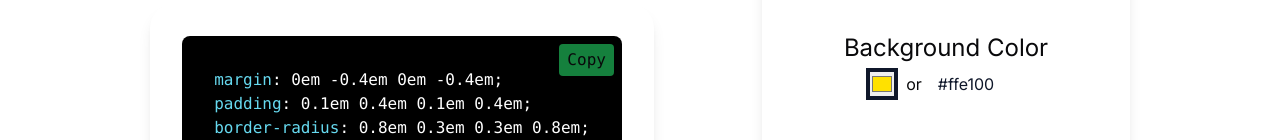
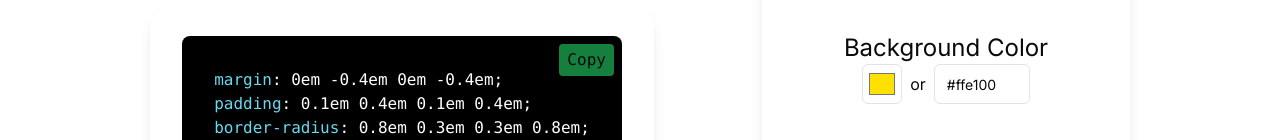
Before and after one commit to kovrichard/highlight-css, a Next.js app: page / in a window 1280 px wide. Shown: the part 376-516 px from the top of the page. Built offline with nearby package versions, Linux system fonts and the light colour scheme.

Commit message:
feat: change color picker to shadcn

```diff
--- a/src/app/page.tsx
+++ b/src/app/page.tsx
@@ -3,7 +3,14 @@
 import { useRef, useState } from "react";
 import Image from "next/image";
 import { Slider } from "@/components/ui/slider";
-import { Select, SelectContent, SelectItem, SelectTrigger, SelectValue } from "@/components/ui/select";
+import {
+  Select,
+  SelectContent,
+  SelectItem,
+  SelectTrigger,
+  SelectValue,
+} from "@/components/ui/select";
+import { Input } from "@/components/ui/input";
 
 enum Style {
   Gradient = "Gradient",
@@ -173,19 +180,18 @@
           <div className="flex flex-col items-center p-8 rounded-3xl">
             <label className="text-2xl">Background Color</label>
             <div className="flex items-center gap-2">
-              <input
+              <Input
                 type="color"
-                className="w-8 h-8 p-0 border-4 border-slate-900"
-                style={{ WebkitAppearance: "none" }}
                 value={color}
                 onChange={(e) => setColor(e.target.value)}
+                className="w-10 h-10 p-1"
               />
               <span>or</span>
-              <input
+              <Input
                 type="text"
-                className="w-24 p-2 text-slate-900"
                 value={color}
                 onChange={(e) => setColor(e.target.value)}
+                className="w-24"
               />
             </div>
           </div>
--- /dev/null
+++ b/src/components/ui/input.tsx
@@ -0,0 +1,25 @@
+import * as React from "react"
+
+import { cn } from "@/lib/utils"
+
+export interface InputProps
+  extends React.InputHTMLAttributes<HTMLInputElement> {}
+
+const Input = React.forwardRef<HTMLInputElement, InputProps>(
+  ({ className, type, ...props }, ref) => {
+    return (
+      <input
+        type={type}
+        className={cn(
+          "flex h-10 w-full rounded-md border border-input bg-background px-3 py-2 text-sm ring-offset-background file:border-0 file:bg-transparent file:text-sm file:font-medium placeholder:text-muted-foreground focus-visible:outline-none focus-visible:ring-2 focus-visible:ring-ring focus-visible:ring-offset-2 disabled:cursor-not-allowed disabled:opacity-50",
+          className
+        )}
+        ref={ref}
+        {...props}
+      />
+    )
+  }
+)
+Input.displayName = "Input"
+
+export { Input }
```
